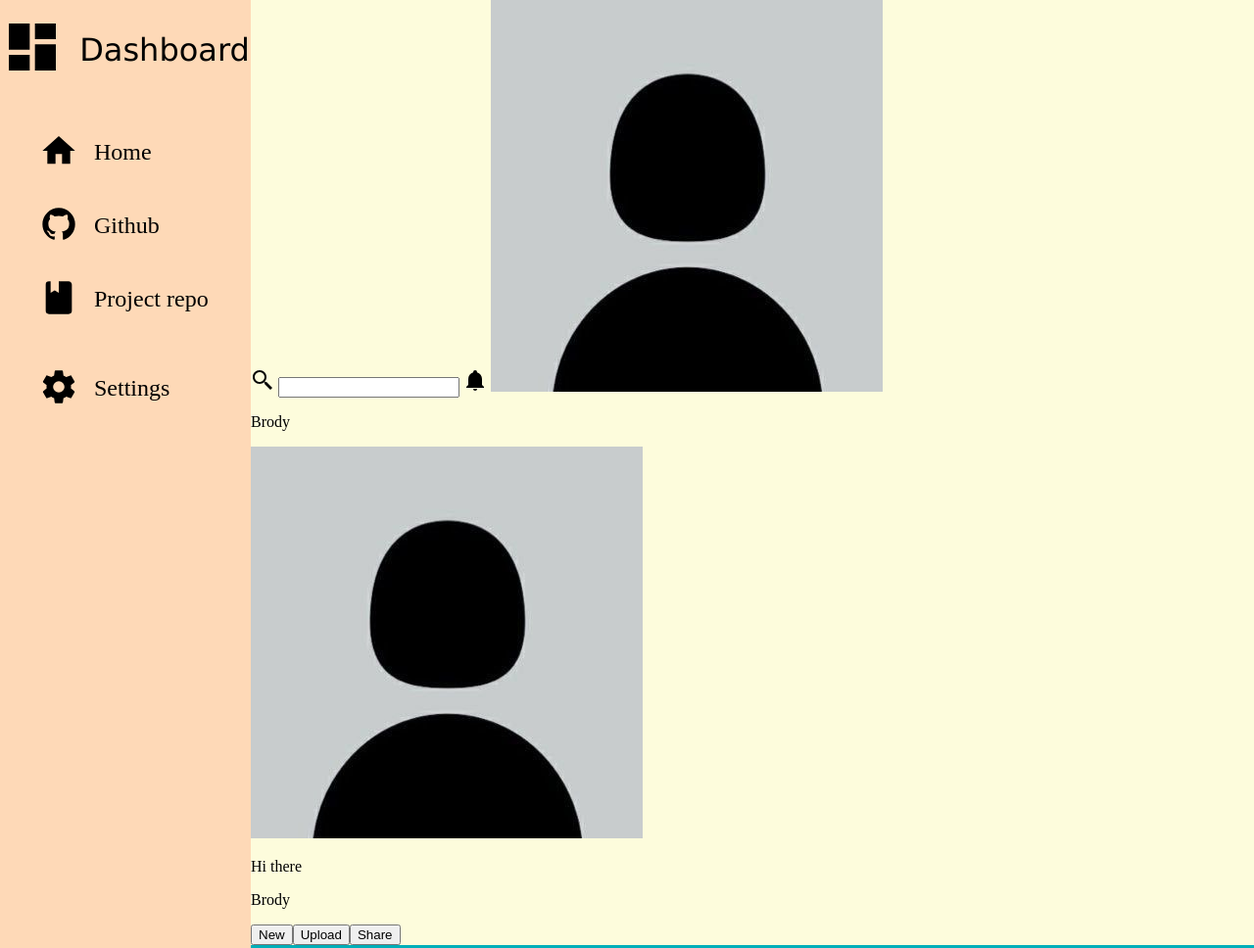
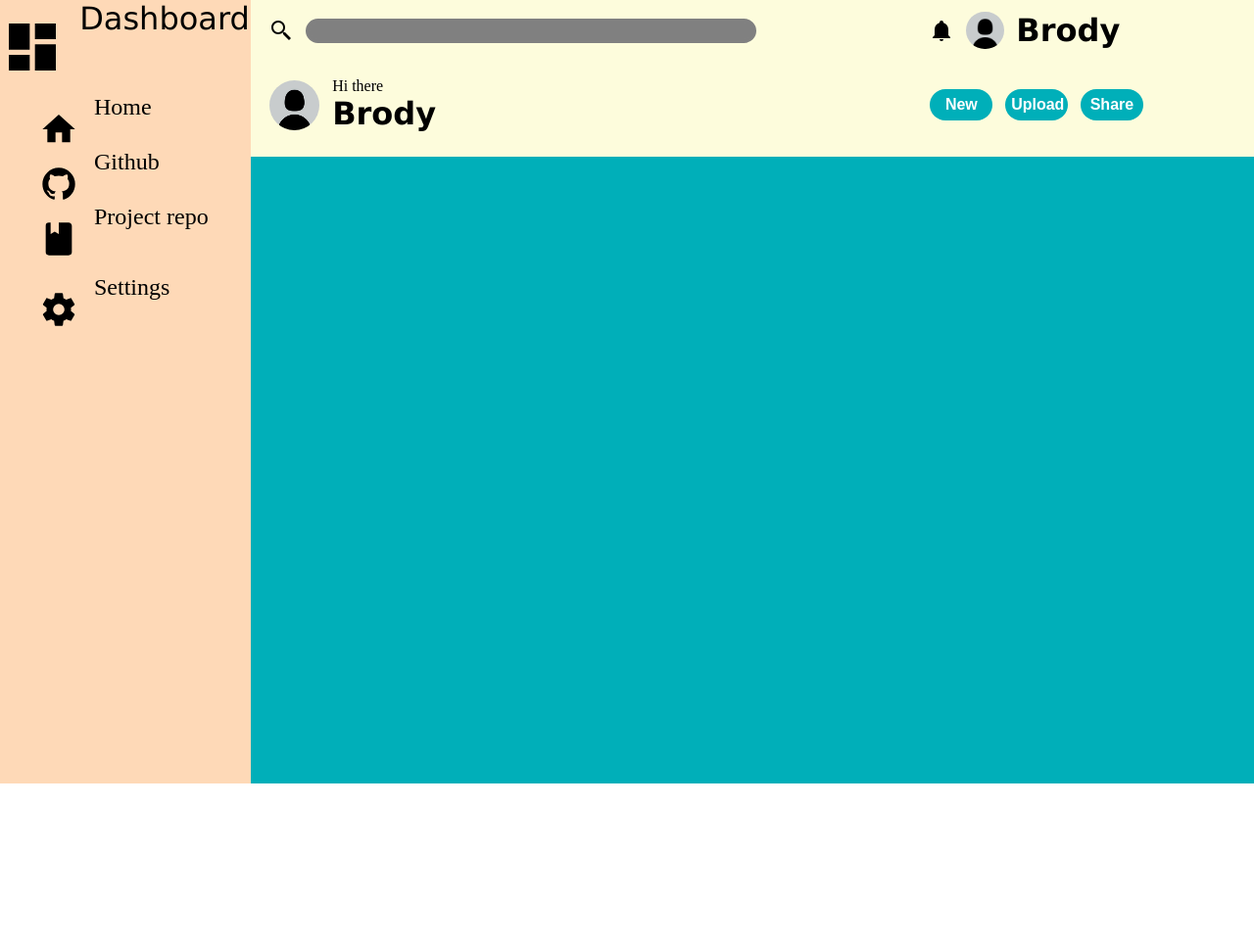
Before and after one commit to Brodypen/odin-AdminDashboard, a plain HTML site: page index.html in a window 1280 px wide. Shown: the top 968 px of the page at 98% size. After the commit the page ends 800 px from the top, so only its background shows below. Drawn offline with Linux system fonts and the light colour scheme.

Commit message:
Finish header

```diff
--- a/index.html
+++ b/index.html
@@ -44,15 +44,23 @@
       </div>
     </div>
     <header class="headerBar">
-      <img src="pics/search.svg">
-      <input type="text">
-      <img src="pics/bell.svg">
-      <img class="userProfilePic" src="pics/default.jpg">
-      <p class="userName">Brody</p>
-      <img class="userProfilePic" src="pics/default.jpg">
-      <p>Hi there</p>
-      <p class="userName">Brody</p>
-      <button>New</button><button>Upload</button><button>Share</button>
+      <div class="wrapper">
+        <img src="pics/search.svg">
+        <input class="searchBar" type="text">
+      </div>
+      <div class="wrapper">
+        <img src="pics/bell.svg">
+        <img class="smallerUserProfilePic" src="pics/default.jpg">
+        <p class="userName">Brody</p>
+      </div>
+      <div class="wrapper">
+        <img class="userProfilePic" src="pics/default.jpg">
+        <div class="wordWrapper">
+          <p>Hi there</p>
+          <p class="userName">Brody</p>
+        </div>
+      </div>
+      <div class="wrapper"><button>New</button><button>Upload</button><button>Share</button></div>
     </header>
     <main class="main"></main>
   </body>
--- a/styles.css
+++ b/styles.css
@@ -9,13 +9,11 @@ body {
     grid-row: 1/ span 2;
  background-color: #fed9b7;
 }
-.headerBar {
-    background-color: #fdfcdc;
-    margin: 0;
-}
+
 .main {
     background-color: #00afb9;
 }
+/* side bar */
 .logo{
     display: flex;
     justify-content: center;
@@ -41,3 +39,56 @@ a {
     color: inherit;
     text-decoration: none;
 }
+/* header */
+.headerBar {
+    background-color: #fdfcdc;
+    margin: 0;
+    grid-row: 1/ span 1;
+    display: grid;
+    grid-template: auto 1fr/2fr 1fr;
+    padding: 0.5vh 0.5vw;
+}
+.userProfilePic {
+    width: 4vw;
+    border-radius: 50%;
+}
+.smallerUserProfilePic{
+    width: 3vw;
+    border-radius: 50%;
+}
+.userName {
+    font-weight: bold;
+    font-family: Verdana, Geneva, Tahoma, sans-serif;
+    font-size: 2rem;
+}
+.wrapper {
+    display: flex;
+    align-items: center;
+    gap: 1vw;
+    padding-top: 1vh;
+    padding-left: 1vw;
+}
+.wordWrapper{
+    display: flex;
+    flex-direction: column;
+}
+p {
+    margin: 0;
+}
+.searchBar{
+    background-color: grey;
+    border: 4px solid grey;
+    width: 35vw;
+    border-radius: 20px;
+}
+button {
+    cursor: pointer;
+    color: white;
+    background-color: #00afb9;
+    border: none;
+    width: 5vw;
+    height: 4vh;
+    font-weight: bold;
+    border-radius: 20px;
+    font-size: 1rem;
+}
```
